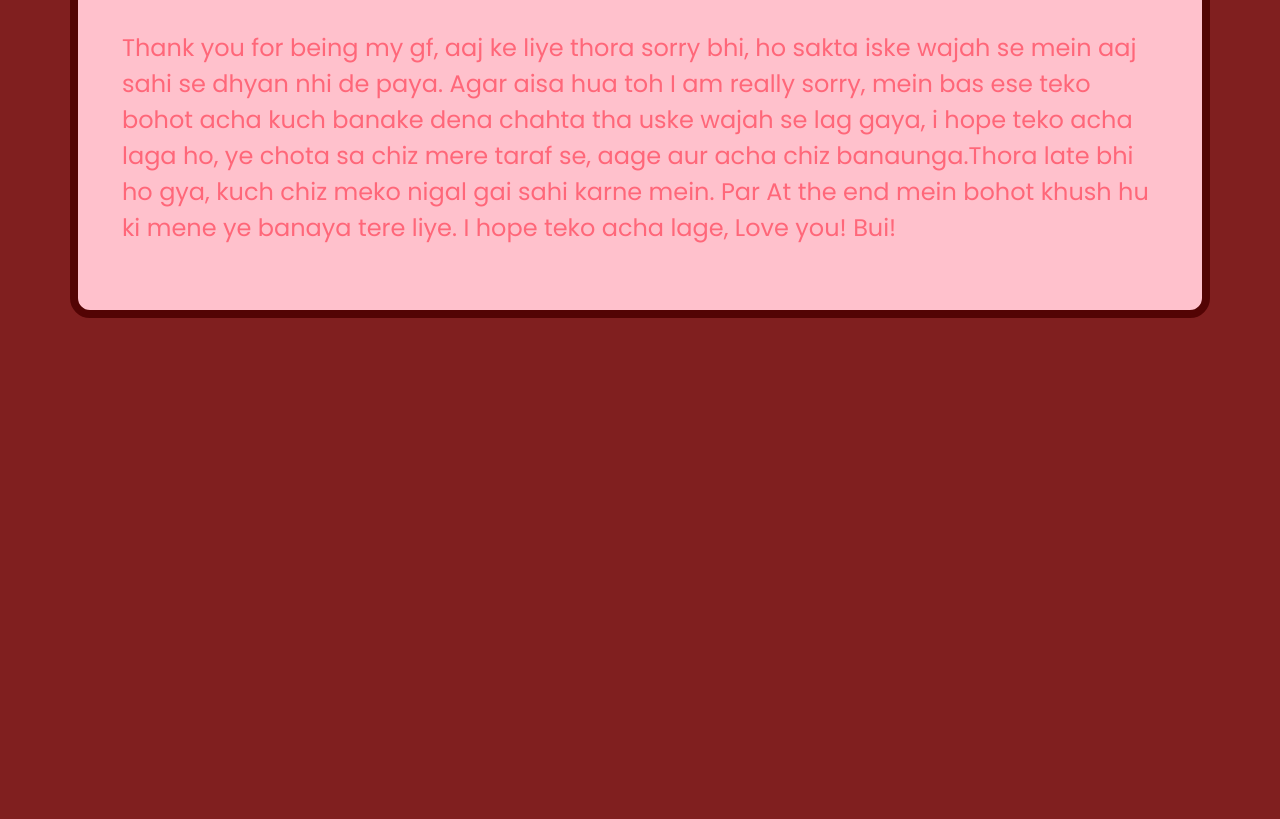
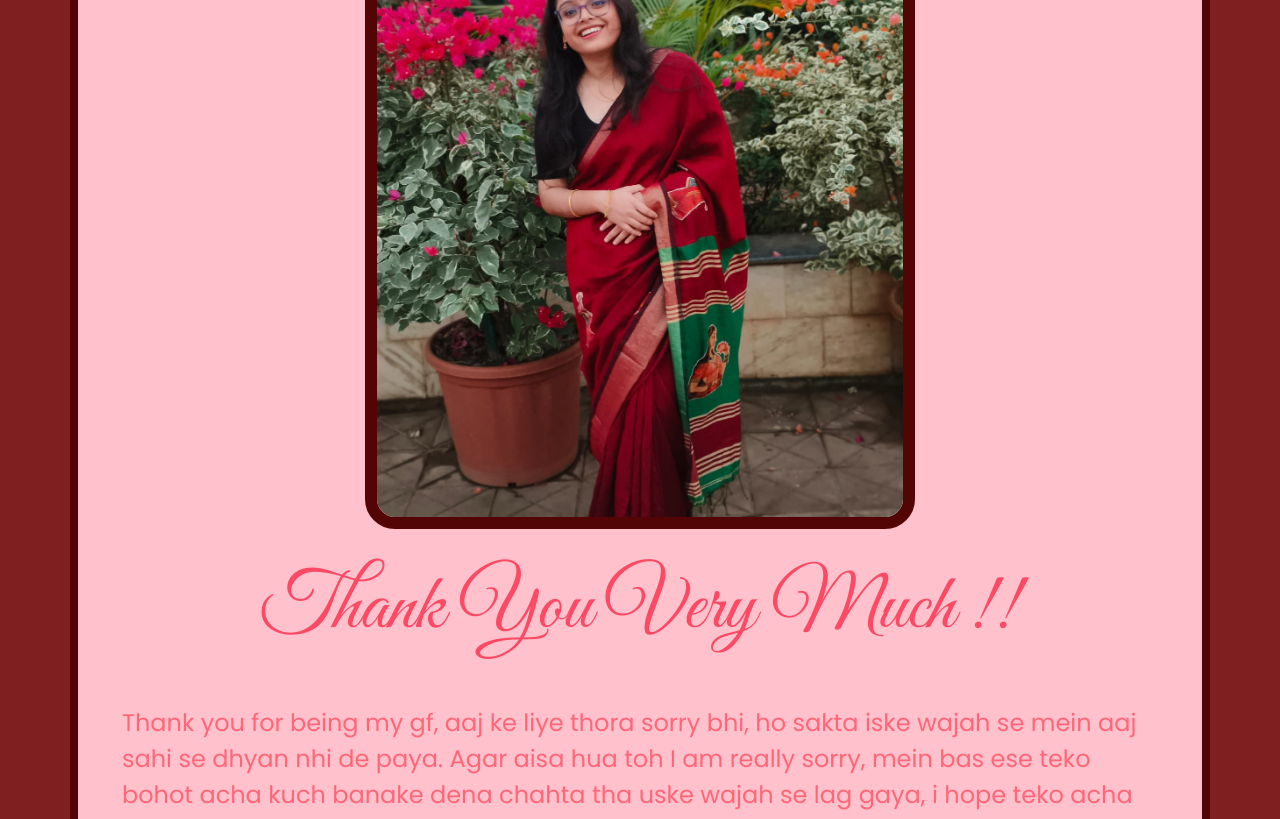
Before and after one commit to PriyamSrivastava15/MyWebsite, a plain HTML site: page html/conclude.html in a window 1280 px wide. Shown: the part 300-1119 px from the top of the page. Before the commit the page ends 800 px from the top, so only its background shows below. Drawn offline with nearby package versions, Linux system fonts and the light colour scheme; the site is published under a folder, as on GitHub Pages, so addresses that start at the root find nothing; a web font is replaced by a local one.

Commit message:
Update conclude.html

```diff
--- a/html/conclude.html
+++ b/html/conclude.html
@@ -40,7 +40,7 @@
       <div class="container greet-container p-4">
         <div class="row justify-content-center mt-4">
           <div class="col-6 image-container m-0 p-0">
-            <img src="/assets/shiv saaree.jpg" alt="shivanee in saaree" />
+            <img src="../assets/shiv saaree.jpg" alt="shivanee in saaree" />
           </div>
         </div>
         <div class="row p-4 mt-2">
```
